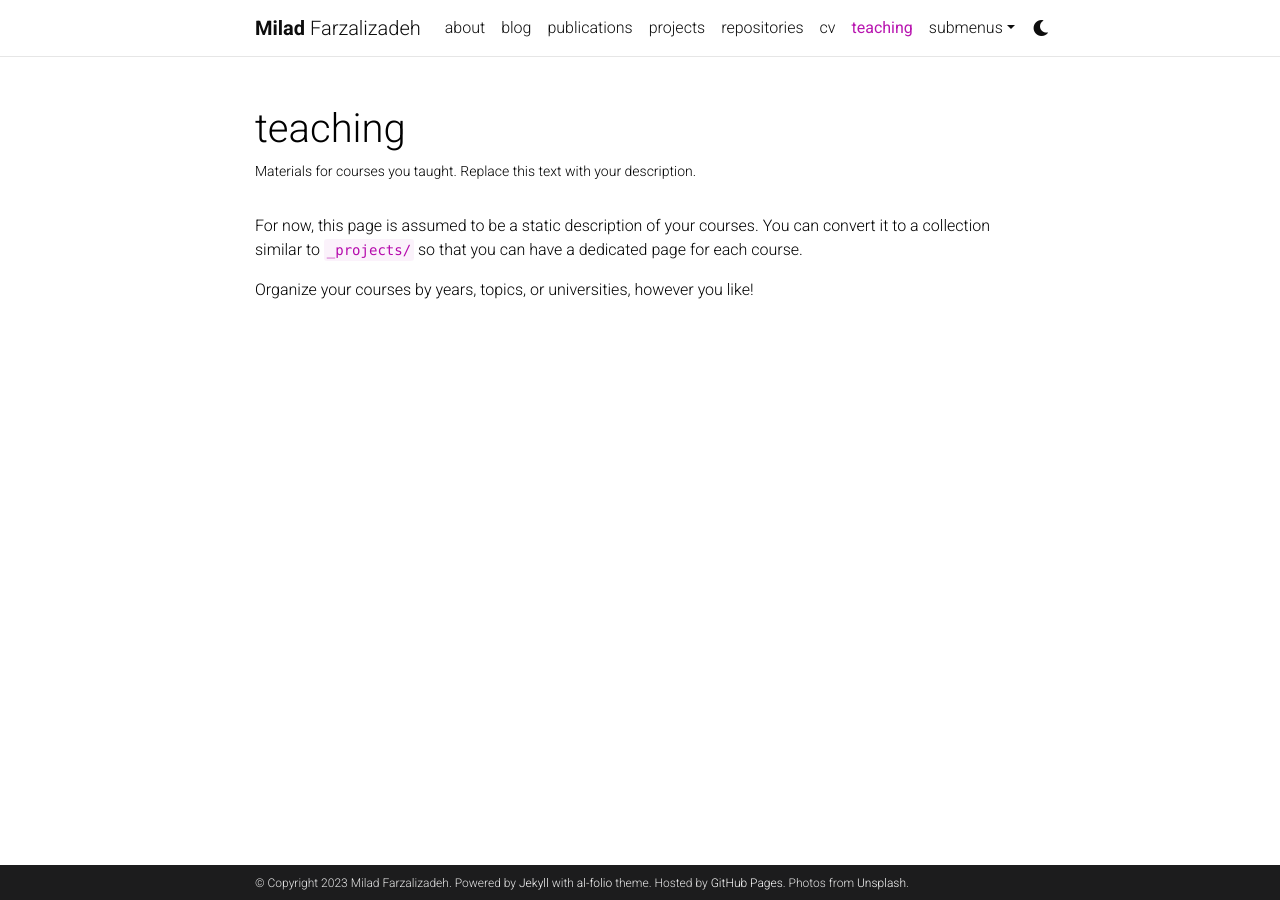
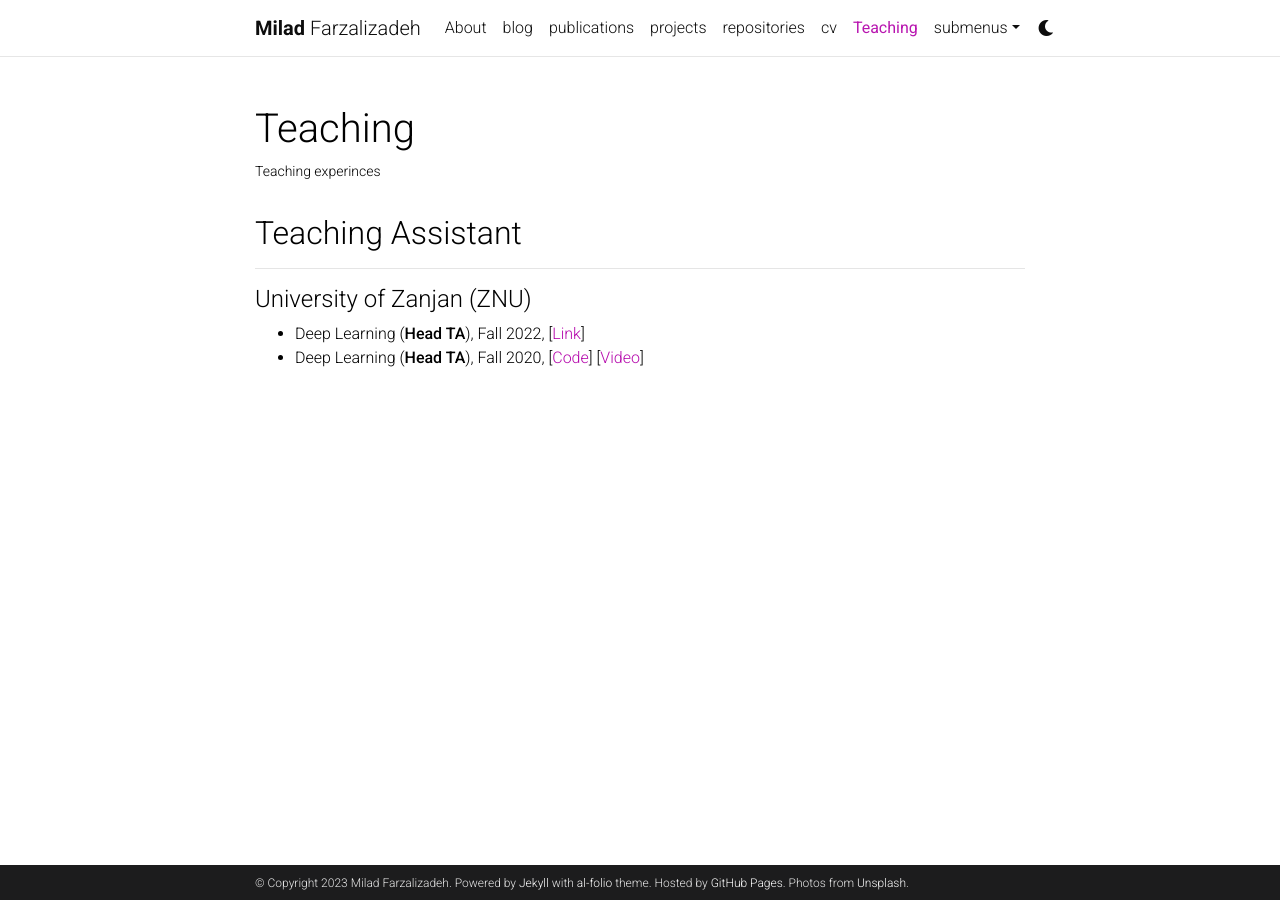
Before and after one commit to miladfa7/miladfa7.github.io, a Jekyll site: the page built from _pages/teaching.md, in a window 1280 px wide. Built offline with Jekyll 4.4.1, drawn with Linux system fonts in a browser that asks for light colours; comment, search, counter and statistics services are not loaded; a style sheet for code colours, icons or effects is not loaded.

Commit message:
Add teaching

```diff
--- a/_pages/teaching.md
+++ b/_pages/teaching.md
@@ -1,12 +1,13 @@
 ---
 layout: page
-permalink: /teaching/
-title: teaching
-description: Materials for courses you taught. Replace this text with your description.
+permalink: /Teaching/
+title: Teaching
+description: Teaching experinces
 nav: true
 nav_order: 5
 ---
-
-For now, this page is assumed to be a static description of your courses. You can convert it to a collection similar to `_projects/` so that you can have a dedicated page for each course.
-
-Organize your courses by years, topics, or universities, however you like!
+<h2>Teaching Assistant</h2>
+<hr>
+<h4>University of Zanjan (ZNU)</h4>
+-  Deep Learning (**Head TA**), Fall 2022,  [<a href="https://rahmanidashti.github.io/znuai/" target="\_blank">Link</a>]
+-  Deep Learning (**Head TA**), Fall 2020,  [<a href="https://github.com/miladfa7/ZNU-Practical-Deep-Learning-Course/" target="\_blank">Code</a>]  [<a href="https://www.aparat.com/playlist/329097" target="\_blank">Video</a>]
```
Also changed, not shown: _pages/about.md (+2 -2 lines).
